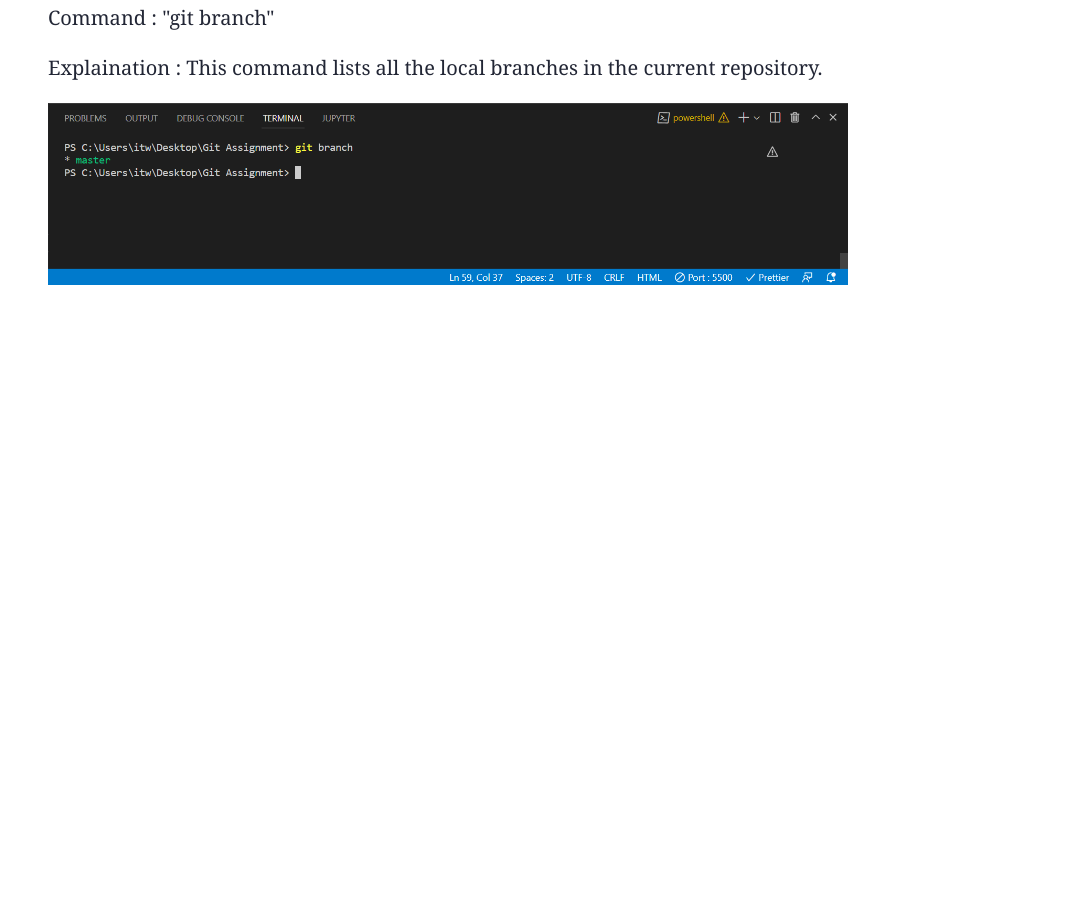
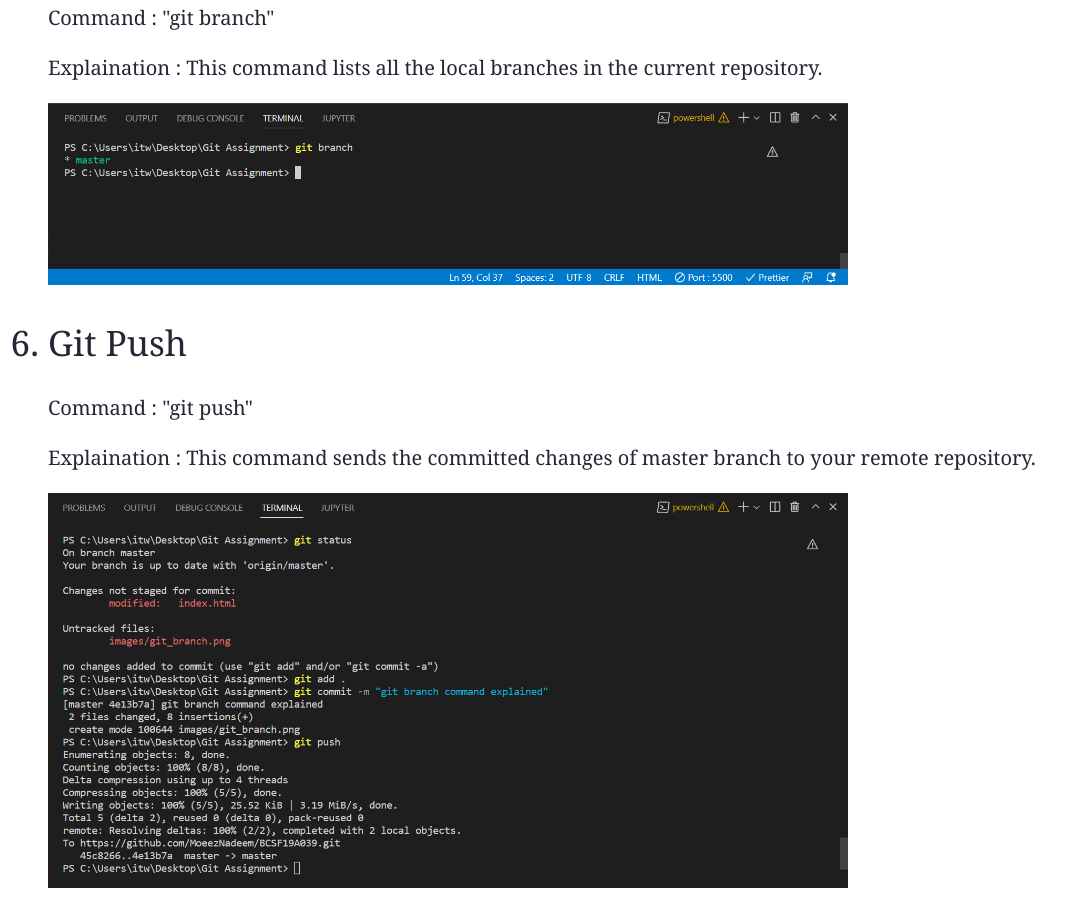
Before and after one commit to MoeezNadeem/BCSF19A039, a plain HTML site: page index.html in a window 1280 px wide. Shown: the part 1914-2836 px from the top of the page, without its empty margins (0-1086 px from the left). Before the commit the page ends 2233 px from the top, so only its background shows below. Drawn offline with Linux system fonts and the light colour scheme.

Commit message:
Git push command explained

```diff
--- a/index.html
+++ b/index.html
@@ -59,6 +59,14 @@
         repository. <br />
         <img src="/images/git_branch.png" alt="" class="snapshot_class" />
       </h4>
+
+      <li class="list_element">Git Push</li>
+      <h4 class="text">
+        <p>Command : "git push"</p>
+        Explaination : This command sends the committed changes of master branch
+        to your remote repository. <br />
+        <img src="/images/git_push.png" alt="" class="snapshot_class" />
+      </h4>
     </ol>
   </body>
 </html>
```
Also changed, not shown: images/git_push.png (added).
